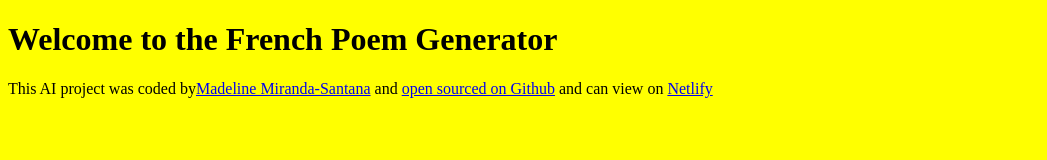
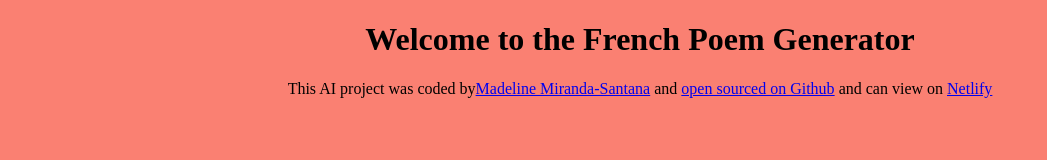
Before and after one commit to pracitce/poem-generator, a plain HTML site: page index.html in a window 1280 px wide. Shown: the whole page, without its empty margins (0-1047 px from the left). Drawn offline with Linux system fonts and the light colour scheme.

```diff
--- a/src/style.css
+++ b/src/style.css
@@ -1,3 +1,4 @@
 body{
-    background: yellow;
+    background: salmon;
+    text-align: center;
 }
```
